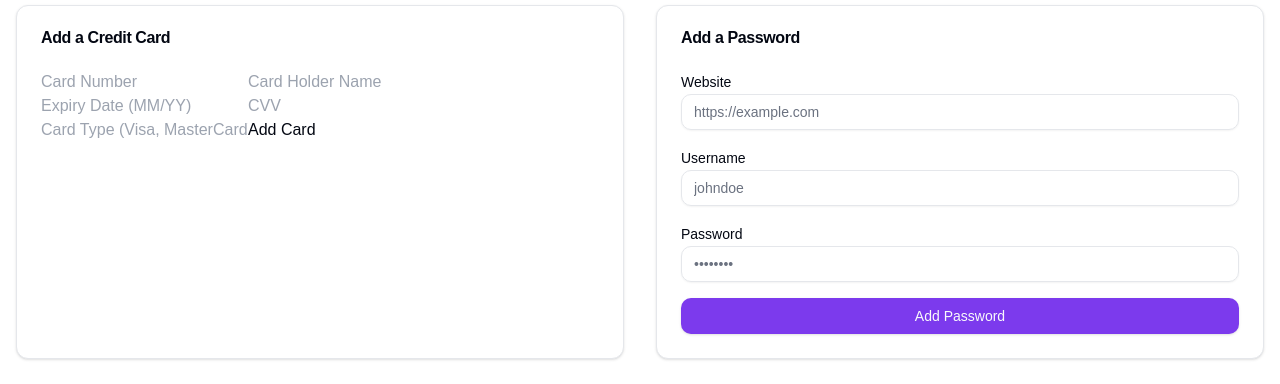
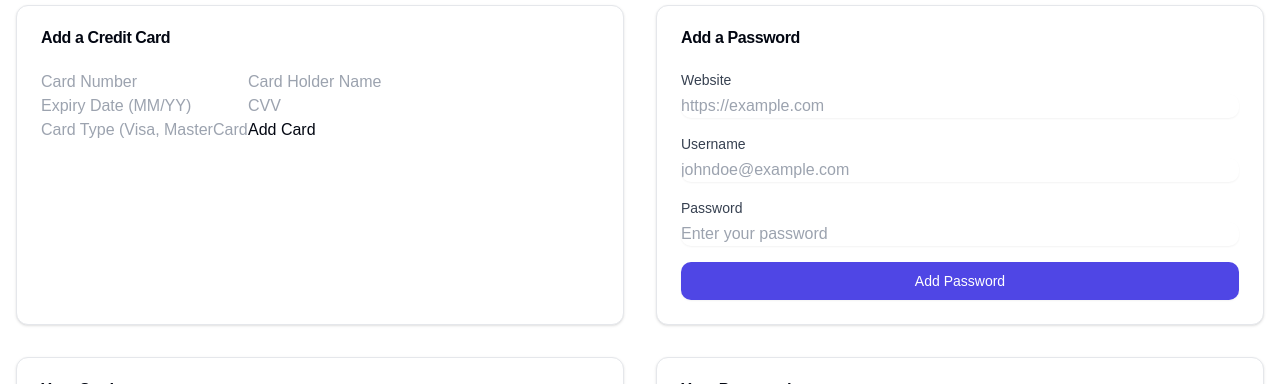
Before and after one commit to anshima23/no-password, a Next.js app: page / in a window 1280 px wide. Shown: the part 147-531 px from the top of the page. Built offline with nearby package versions, Linux system fonts and the light colour scheme; no server answers.

Commit message:
start adding password in clerk

```diff
--- /dev/null
+++ b/src/app/api/addPassword/route.ts
@@ -0,0 +1,37 @@
+import { auth, currentUser } from "@clerk/nextjs/server";
+import { NextResponse } from "next/server";
+import { clerkClient } from "@clerk/clerk-sdk-node"; // ✅ Correct import
+
+export async function POST(req: Request) {
+  const authData = await auth();
+  const userId = authData.userId;
+
+  if (!userId) {
+    return NextResponse.json({ error: "Unauthorized" }, { status: 401 });
+  }
+
+  try {
+    // Parse request body
+    const { website, username, password } = await req.json();
+
+    // Fetch current user details
+    const user = await currentUser();
+
+    // Ensure existing passwords data is an array
+    const existingPasswords = Array.isArray(user?.privateMetadata?.passwords)
+      ? user.privateMetadata.passwords
+      : [];
+
+    // Save password details in Clerk's private metadata
+    await clerkClient.users.updateUser(userId, {
+      privateMetadata: {
+        ...user?.privateMetadata, // Preserve existing data
+        passwords: [...existingPasswords, { website, username, password }], // Add new password entry
+      },
+    });
+
+    return NextResponse.json({ success: true, message: "Password added successfully!" });
+  } catch (error) {
+    return NextResponse.json({ error: "Failed to add password", details: error.message }, { status: 500 });
+  }
+}
--- a/src/components/AddPassword.tsx
+++ b/src/components/AddPassword.tsx
@@ -1,25 +1,121 @@
-import { Button } from "@/components/ui/button"
-import { Input } from "@/components/ui/input"
-import { Label } from "@/components/ui/label"
+"use client"
+import { useAuth } from "@clerk/nextjs"
+import { toast } from "react-hot-toast"
+import { z } from "zod"
+import { useForm } from "react-hook-form"
+import { zodResolver } from "@hookform/resolvers/zod"
+
+// Define the form schema using Zod
+const formSchema = z.object({
+  website: z.string().url("Please enter a valid URL").min(1, "Website is required"),
+  username: z.string().min(1, "Username is required"),
+  password: z
+    .string()
+    .min(8, "Password must be at least 8 characters")
+    .regex(
+      /^(?=.*[a-z])(?=.*[A-Z])(?=.*\d)(?=.*[@$!%*?&])[A-Za-z\d@$!%*?&]{8,}$/,
+      "Password must contain at least one uppercase letter, one lowercase letter, one number, and one special character",
+    ),
+})
+
+type FormData = z.infer<typeof formSchema>
 
 export default function AddPassword() {
+  const { getToken, isSignedIn } = useAuth()
+
+  const {
+    register,
+    handleSubmit,
+    reset,
+    formState: { errors },
+  } = useForm<FormData>({
+    resolver: zodResolver(formSchema),
+  })
+
+  const onSubmit = async (data: FormData) => {
+    if (!isSignedIn) {
+      toast.error("You must be signed in to add a password.")
+      return
+    }
+
+    try {
+      const token = await getToken()
+      if (!token) {
+        toast.error("Authentication token missing.")
+        return
+      }
+
+      const response = await fetch("/api/addPassword", {
+        method: "POST",
+        headers: {
+          "Content-Type": "application/json",
+          Authorization: `Bearer ${token}`,
+        },
+        body: JSON.stringify(data),
+      })
+
+      const result = await response.json()
+      console.log("✅ Server Response:", result)
+
+      if (!result.success) {
+        toast.error(`Error: ${result.error}`)
+      } else {
+        toast.success("Password Added Successfully! 🔐")
+        reset() // Reset form after success
+      }
+    } catch (error) {
+      console.error("❌ Error submitting form:", error)
+      toast.error("An error occurred. Please try again.")
+    }
+  }
+
   return (
-    <form className="space-y-4">
+    <form onSubmit={handleSubmit(onSubmit)} className="space-y-4">
       <div>
-        <Label htmlFor="website">Website</Label>
-        <Input id="website" placeholder="https://example.com" />
+        <label htmlFor="website" className="block text-sm font-medium text-gray-700">
+          Website
+        </label>
+        <input
+          type="text"
+          id="website"
+          {...register("website")}
+          placeholder="https://example.com"
+          className="mt-1 block w-full rounded-md border-gray-300 shadow-sm focus:border-indigo-300 focus:ring focus:ring-indigo-200 focus:ring-opacity-50"
+        />
+        {errors.website && <p className="mt-1 text-sm text-red-600">{errors.website.message}</p>}
       </div>
       <div>
-        <Label htmlFor="username">Username</Label>
-        <Input id="username" placeholder="johndoe" />
+        <label htmlFor="username" className="block text-sm font-medium text-gray-700">
+          Username
+        </label>
+        <input
+          type="text"
+          id="username"
+          {...register("username")}
+          placeholder="johndoe@example.com"
+          className="mt-1 block w-full rounded-md border-gray-300 shadow-sm focus:border-indigo-300 focus:ring focus:ring-indigo-200 focus:ring-opacity-50"
+        />
+        {errors.username && <p className="mt-1 text-sm text-red-600">{errors.username.message}</p>}
       </div>
       <div>
-        <Label htmlFor="password">Password</Label>
-        <Input id="password" type="password" placeholder="••••••••" />
+        <label htmlFor="password" className="block text-sm font-medium text-gray-700">
+          Password
+        </label>
+        <input
+          type="password"
+          id="password"
+          {...register("password")}
+          placeholder="Enter your password"
+          className="mt-1 block w-full rounded-md border-gray-300 shadow-sm focus:border-indigo-300 focus:ring focus:ring-indigo-200 focus:ring-opacity-50"
+        />
+        {errors.password && <p className="mt-1 text-sm text-red-600">{errors.password.message}</p>}
       </div>
-      <Button type="submit" className="w-full">
+      <button
+        type="submit"
+        className="w-full flex justify-center py-2 px-4 border border-transparent rounded-md shadow-sm text-sm font-medium text-white bg-indigo-600 hover:bg-indigo-700 focus:outline-none focus:ring-2 focus:ring-offset-2 focus:ring-indigo-500"
+      >
         Add Password
-      </Button>
+      </button>
     </form>
   )
 }
```
Also changed, not shown: actions/actions.ts (+26 -1 lines).
